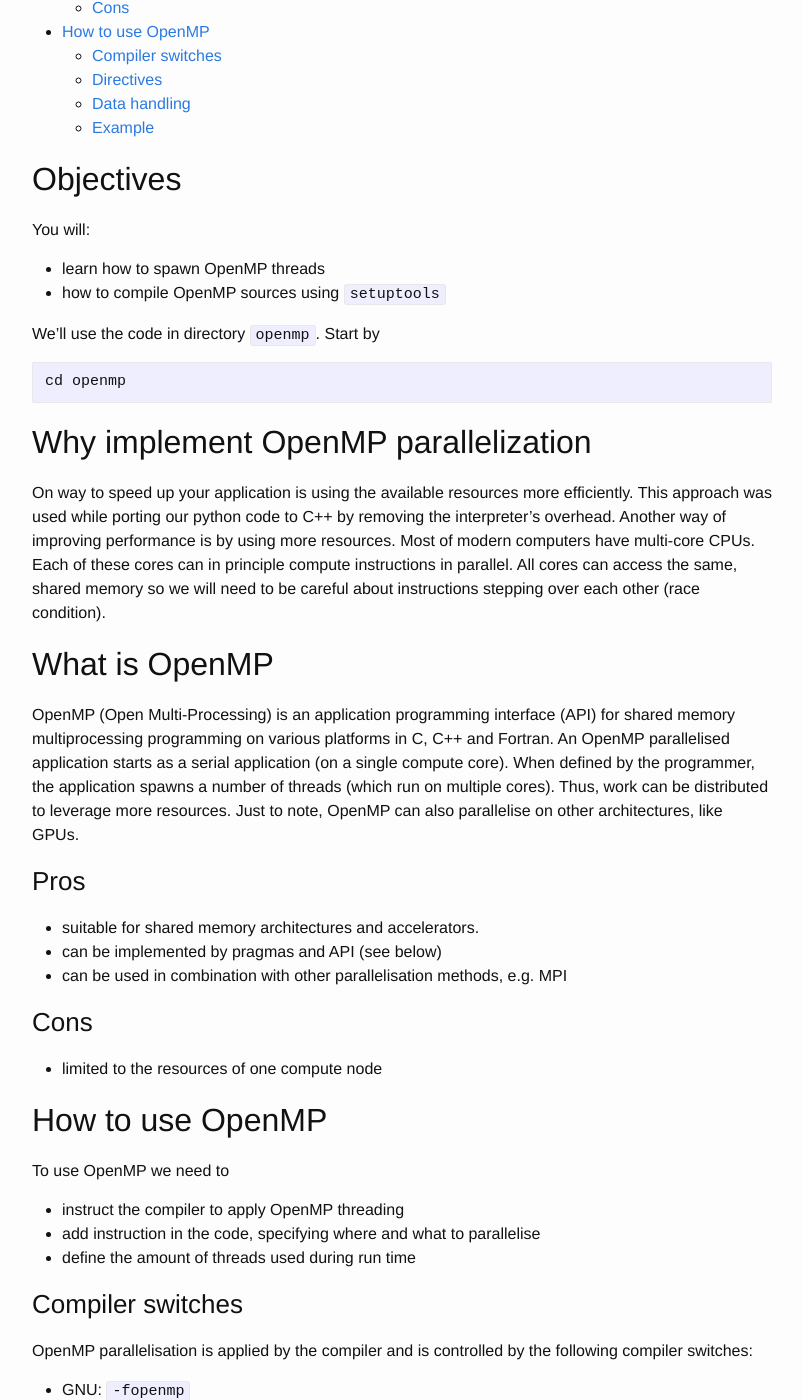
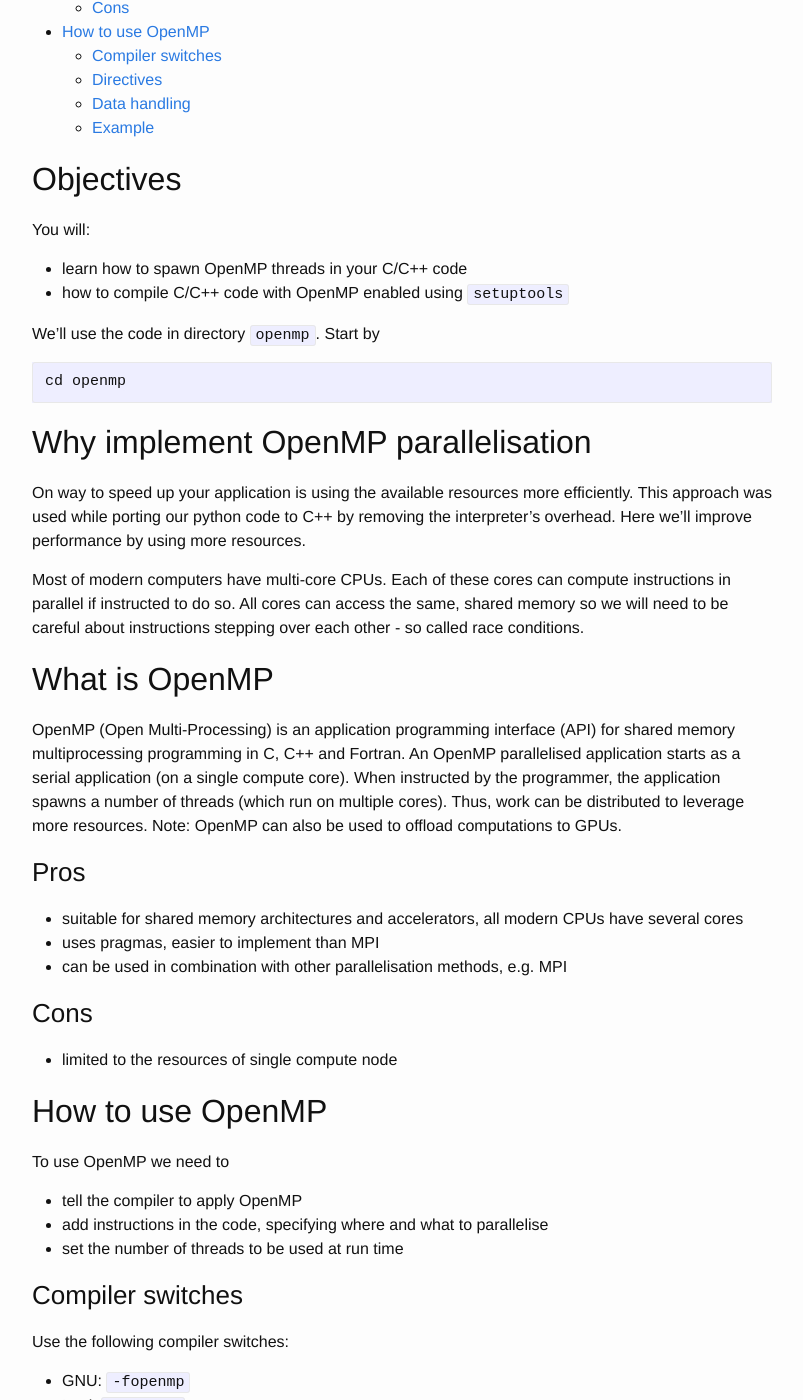
Before and after one commit to nesi/perf-training, a Jekyll site: the page built from _lessons/python-scatter/04b-openmp.md, in a window 1280 px wide and 1400 px high, scrolled down 511 px. Shown: the whole window, without its empty margins (238-1041 px from the left). Built offline with Jekyll 4.4.1, drawn with Linux system fonts in a browser that asks for light colours; some of the changed text lies outside the part shown.

Commit message:
proofreading

````diff
--- a/_lessons/python-scatter/04b-openmp.md
+++ b/_lessons/python-scatter/04b-openmp.md
@@ -9,64 +9,70 @@
 
 You will:
 
-* learn how to spawn OpenMP threads
-* how to compile OpenMP sources using `setuptools`
+* learn how to spawn OpenMP threads in your C/C++ code
+* how to compile C/C++ code with OpenMP enabled using `setuptools`
 
 We'll use the code in directory `openmp`. Start by
 ```
 cd openmp
 ```
 
-## Why implement OpenMP parallelization
+## Why implement OpenMP parallelisation
 
-On way to speed up your application is using the available resources more efficiently. This approach was used while porting our python code to C++ by removing the interpreter's overhead.
-Another way of improving performance is by using more resources. Most of modern computers have multi-core CPUs. Each of these cores can in principle compute instructions in parallel. All cores can access the same, shared memory so we will need to be careful about instructions stepping over each other (race condition).
+On way to speed up your application is using the available resources more efficiently. This approach was used while porting our python code to C++ by removing the interpreter's overhead. Here we'll improve performance by using more resources.
+
+Most of modern computers have multi-core CPUs. Each of these cores can compute instructions in parallel if instructed to do so. All cores can access the same, shared memory so we will need to be careful about instructions stepping over each other - so called race conditions.
 
 ## What is OpenMP
 
-OpenMP (Open Multi-Processing) is an application programming interface (API) for shared memory multiprocessing programming on various platforms in C, C++ and Fortran.  An OpenMP parallelised application starts as a serial application (on a single compute core). When defined by the programmer, the application spawns a number of threads (which run on multiple cores). Thus, work can be distributed to leverage more resources. Just to note, OpenMP can also parallelise on other architectures, like GPUs.
+OpenMP (Open Multi-Processing) is an application programming interface (API) for shared memory multiprocessing programming in C, C++ and Fortran.  An OpenMP parallelised application starts as a serial application (on a single compute core). When instructed by the programmer, the application spawns a number of threads (which run on multiple cores). Thus, work can be distributed to leverage more resources. Note: OpenMP can also be used to offload computations to GPUs.
 
 ### Pros
 
-* suitable for shared memory architectures and accelerators.
-* can be implemented by pragmas and API (see below)
+* suitable for shared memory architectures and accelerators, all modern CPUs have several cores
+* uses pragmas, easier to implement than MPI
 * can be used in combination with other parallelisation methods, e.g. MPI
 
 ### Cons
 
-* limited to the resources of one compute node
+* limited to the resources of single compute node
 
 ## How to use OpenMP
+
 To use OpenMP we need to
-* instruct the compiler to apply OpenMP threading
-* add instruction in the code, specifying where and what to parallelise
-* define the amount of threads used during run time
+* tell the compiler to apply OpenMP
+* add instructions in the code, specifying where and what to parallelise
+* set the number of threads to be used at run time
 
 ### Compiler switches
-OpenMP parallelisation is applied by the compiler and is controlled by the following compiler switches:
+
+Use the following compiler switches:
 * GNU: `-fopenmp`
 * Intel: `-qopenmp`
 * Cray: OpenMP is enabled by default, use `-noopenmp` to disable OpenMP
 
 ### Directives
-OpenMP can be implemented using directives or/and the OpenMP Application Program Interface (API). The OpenMP API gives the programmer detailed control and provides extended functionality. Therefore, the programmer needs to refer and link the OpenMP library. For more information have a look at the latest [OpenMP standard](https://www.openmp.org/wp-content/uploads/openmp-4.5.pdf). Here we focus on OpenMP directives.
 
-Directives are comments in the source code, which can be interpreted by the compiler. Thus the same source code can be used to build a serial or threaded version of the application, distinguished by a compiler switch.
+OpenMP can be implemented using directives or/and the OpenMP Application Program Interface (API). The OpenMP API gives the programmer detailed control and provides extended functionality. For more information have a look at the latest [OpenMP standard](https://www.openmp.org/wp-content/uploads/openmp-4.5.pdf).
 
-The OpenMP directives always start with:
+Here we focus on OpenMP directives, which are comments (in Fortran)  and pragmas (in C/C++) in the source code that are interpreted by the compiler. The same source code can be used to build a serial or threaded version of the application by turning off/on the OpenMP compiler switch.
+
+OpenMP directives always start with:
 * C/C++: `#pragma omp`
 * Fortran (free form): `!$omp`
 
-These are followed by the _directive names_ and _clauses_, controlling parallelization and data handling. OpenMP directives can consist of multiple statements and can also be extended to multiple lines using line continuation statements (C/C++ using '\' at the end of the line).
-There are various ways to distribute the workloads. The most common procedure is parallelising a loop. This is schematically presented in the following figure:
+These are followed by the _directive names_ and _clauses_, controlling parallelisation and data handling. OpenMP directives can consist of multiple statements and can be extended to multiple lines using line continuation statements (C/C++ using `\` at the end of the line).
+
+There are various ways to distribute the workloads, the most common being the parallel loop represented below:
 [![example-mpi-gather](images/example_omp_threads.png)](images/example_omp_threads.png)
-The application always starts in serial. When requested, multiple threads are created/spawned. The number of threads is determined by the environment variable `$OMP_NUM_THREADS`.
+
+The application always starts in serial. When requested, multiple threads are created/spawned. In this particular case, the number of threads is 3 and each threads performs three iterations (9 iterations altogether).
 
 ### Data handling
-Because OpenMP is based upon the shared memory programming model, most variables are shared by default. Other variables like loop index are meant to be private. By private we mean that every thread gets its own copy of the variable - the variable takes can take a different value for each thread. The programer determines which variables are private and which are shared.
+Because OpenMP is based on the shared memory programming model, most variables are shared by default. Other variables like loop index are meant to be private. By private we mean that every thread gets its own copy of the variable - the variable can take a different value for each thread. The programer determines which variables are private and which are shared.
 
 ### Example
-In the following, we parallelise a loop with data mapping and computation.
+In the following, we parallelise a loop computing a sum.
 ```
 #pragma omp parallel for private(arr) reduction(+:res)
 for (int i = 0; i < nc - 1; ++i) {
````
Also changed, not shown: other parts of _lessons/python-scatter/04b-openmp.md (+1 -1 lines).
